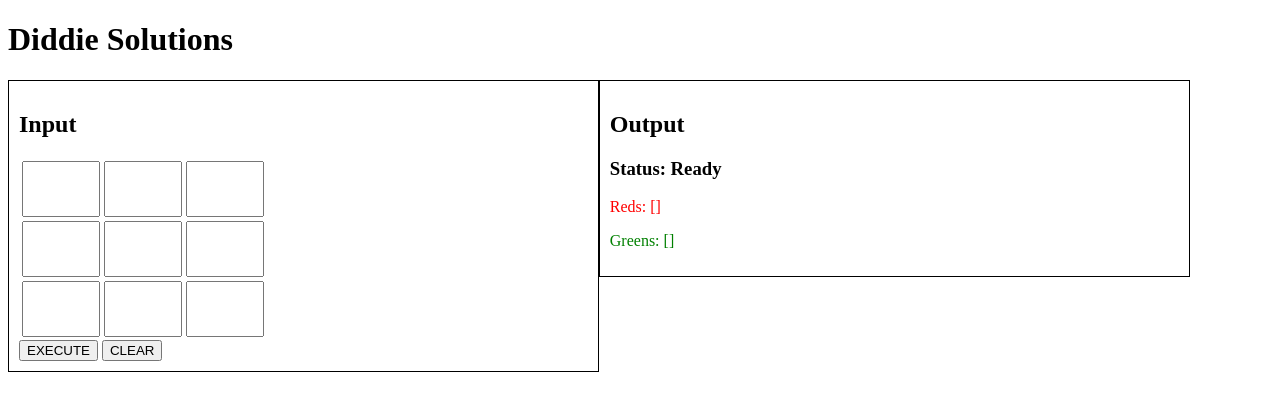
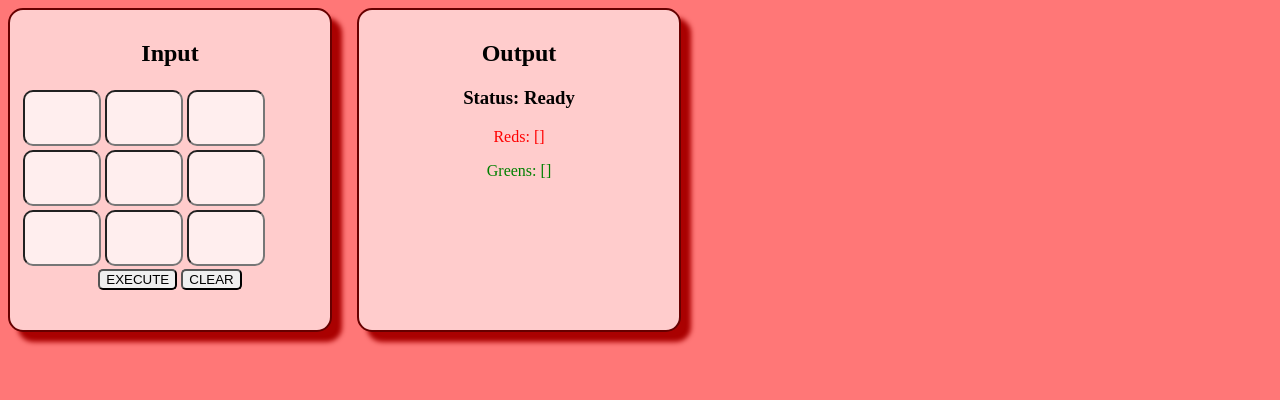
Before and after one commit to rkenney525/Just2, a plain HTML site: page webapp/index.html in a window 1280 px wide. Drawn offline with Linux system fonts and the light colour scheme.

Commit message:
Added some CSS so the only terribly unappealing part is my poor color scheme capabilities. Otherwise it's a bit smoother.

```diff
--- a/webapp/index.html
+++ b/webapp/index.html
@@ -1,12 +1,15 @@
 <!DOCTYPE html>
 <html>
     <head>
-        <title>Just 2 - Two Digits Solutioning</title>
+        <title>Two Digits Solution</title>
         <meta charset="UTF-8">
         <meta name="viewport" content="width=device-width, initial-scale=1.0">
         <script src="js/lib/jquery/jquery.js"></script>
         <script src="js/app.js"></script>
         <style>
+            body {
+                background-color: #FF7777;
+            }
             .red {
                 color: red;
             }
@@ -17,18 +20,27 @@
                 width: 70px;
                 height: 50px;
                 font-size: 24pt;
+                background-color: #FFEEEE;
+                border-radius: 10px;
             }
             .floating-box {
+                box-shadow: 10px 10px 5px #AA0101;
+                background-color: #FFCCCC;
+                text-align: center;
+                margin-right: 25px;
+                width: 300px;
+                height: 300px;
                 float: left;
-                width: 45%;
-                height: 100%;
-                border: solid 1px black;
+                border: solid 2px #660000;
                 padding: 10px;
+                border-radius: 15px;
+            }
+            button {
+                border-radius: 5px;
             }
         </style>
     </head>
     <body>
-        <h1>Diddie Solutions</h1>
         <div class="floating-box">
             <h2>Input</h2>
             <table>
```
